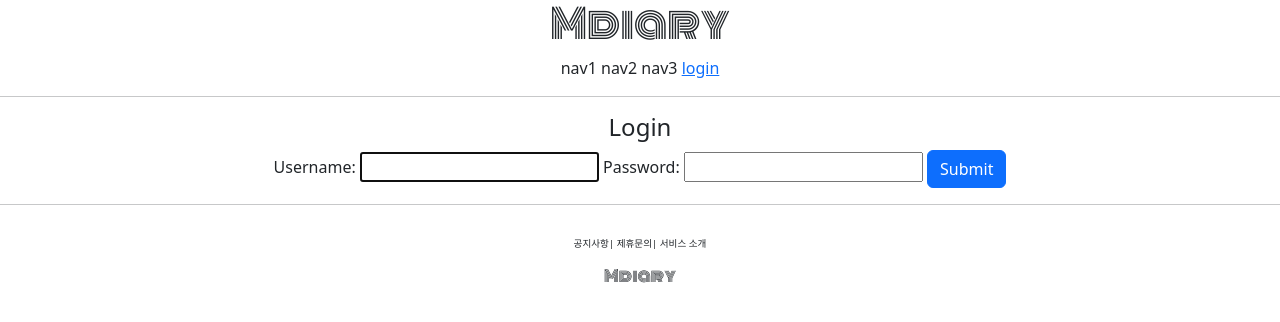
After one commit to ubiboy/mdiary, a Django app: page /account/login/ in a window 1280 px wide. The commit adds this page. Shown: the top 322 px of the page. Run offline with Django 4.2, Linux system fonts and the light colour scheme.

Commit message:
django course 22 commit

```diff
--- /dev/null
+++ b/accountapp/templates/accountapp/login.html
@@ -0,0 +1,17 @@
+{% extends 'base.html' %}
+
+{% block content %}
+
+    <div style="text-align:center;">
+        <div>
+            <h4>Login</h4>
+        </div>
+        <div>
+            <form action="" method="post">
+                {% csrf_token %}
+                {{ form }}
+                <input type="submit" class="btn btn-primary">
+            </form>
+        </div>
+    </div>
+{% endblock %}
--- a/accountapp/urls.py
+++ b/accountapp/urls.py
@@ -1,3 +1,4 @@
+from django.contrib.auth.views import LoginView, LogoutView
 from django.urls import path
 from accountapp.views import hello_world, AccountCreativeView
 
@@ -6,5 +7,8 @@ app_name = "accountapp"
 urlpatterns = [
     path('hello_world/', hello_world, name='hello_world'),
 
+    path('login/', LoginView.as_view(template_name='accountapp/login.html'), name='login'),
+    path('logout/', LogoutView.as_view(), name='logout'),
+
     path('create/', AccountCreativeView.as_view(), name='create'),
 ]
--- a/mdiary/settings.py
+++ b/mdiary/settings.py
@@ -14,6 +14,8 @@ from pathlib import Path
 
 import environ
 import os
+
+from django.urls import reverse_lazy
 
 env = environ.Env(
     # set casting, default value
@@ -135,6 +137,9 @@ STATICFILES_DIRS = [
     BASE_DIR / "static",
 ]
 
+LOGIN_REDIRECT_URL = reverse_lazy('account:hello_world')
+LOGIN_REDIRECT_URL = reverse_lazy('account:login')
+
 # Default primary key field type
 # https://docs.djangoproject.com/en/4.1/ref/settings/#default-auto-field
 
--- a/templates/header.html
+++ b/templates/header.html
@@ -8,6 +8,14 @@
         <span>nav1</span>
         <span>nav2</span>
         <span>nav3</span>
-        <span>nav4</span>
+        {% if not user.is_authenticated %}
+        <a href="{% url 'accountapp:login' %}?next={{ request.path }}">
+            <span>login</span>
+        </a>
+        {% else %}
+        <a href="{% url 'accountapp:logout' %}?next={{ request.path }}">
+            <span>logout</span>
+        </a>
+        {% endif %}
     </div>
   </div>
```
